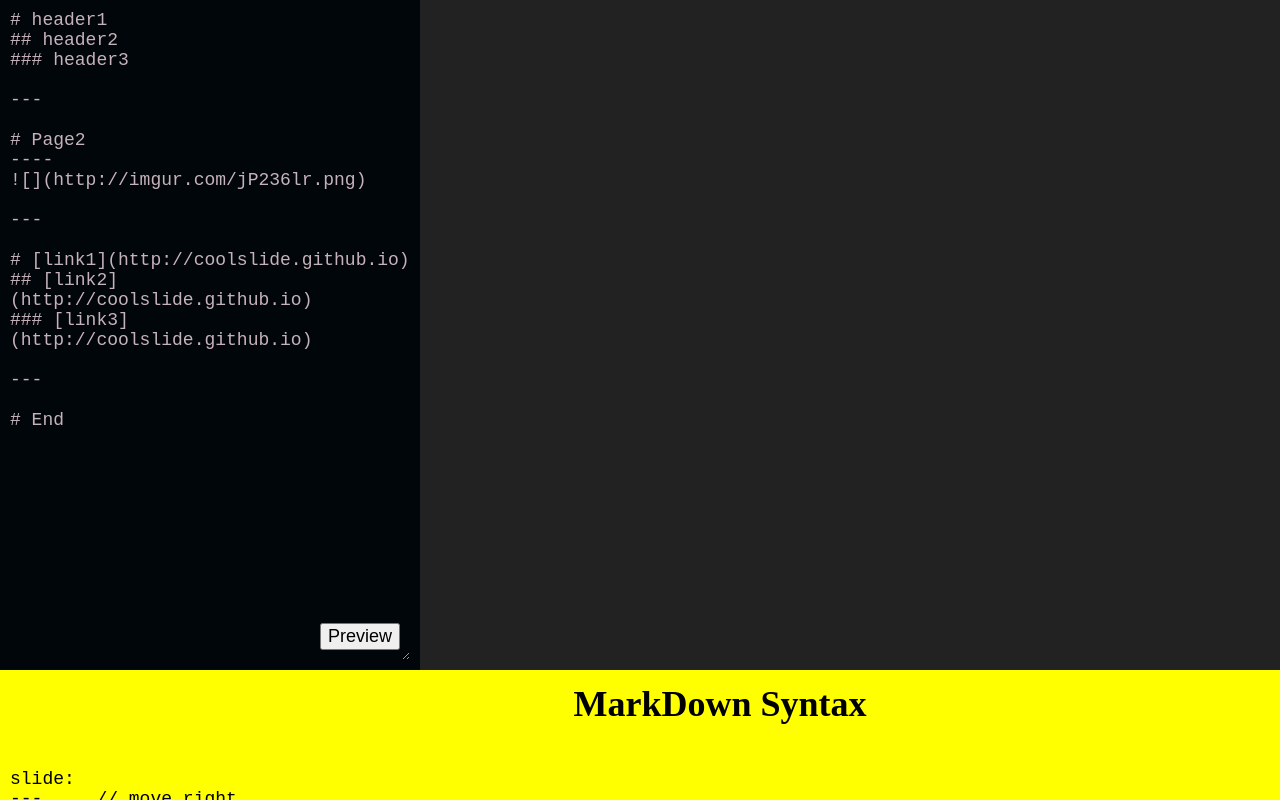
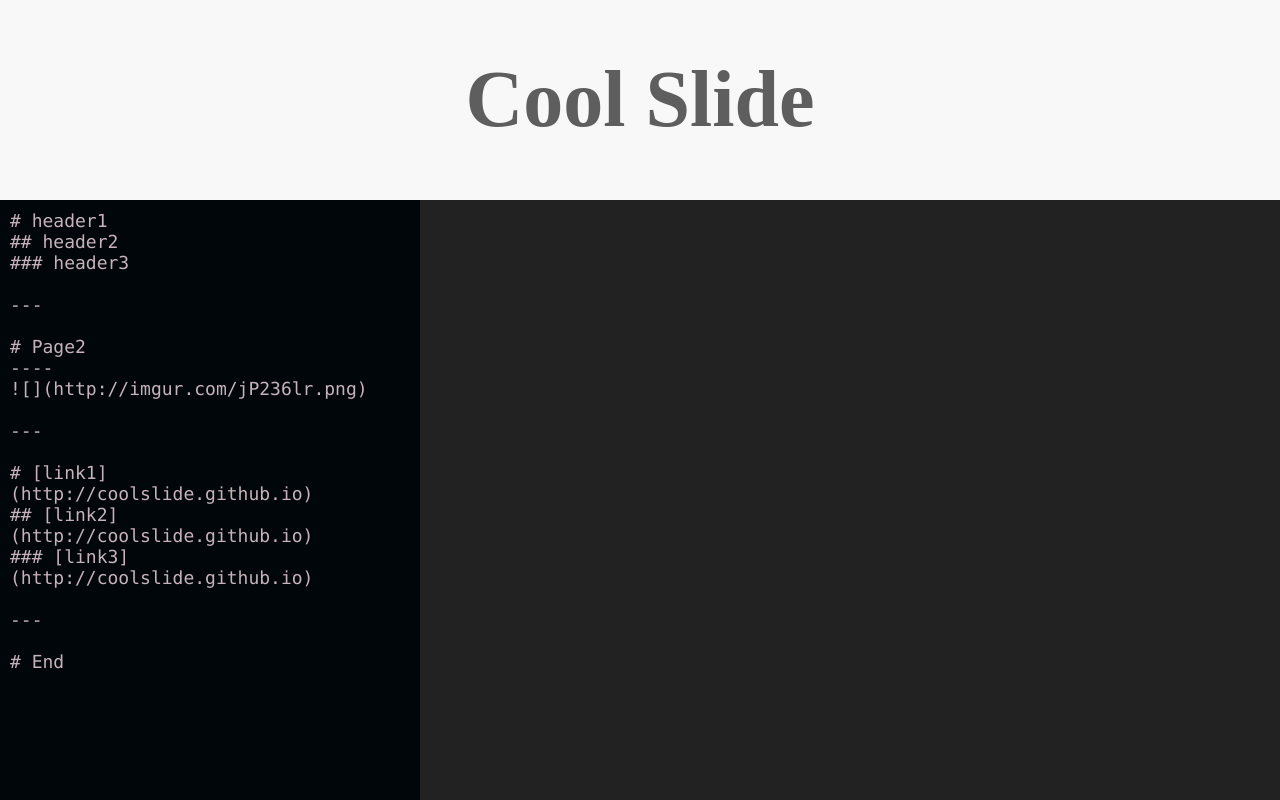
Before and after one commit to CoolSlide/coolslide.github.io, a plain HTML site: page index.html in a window 1280 px wide. Drawn offline with nearby package versions, Linux system fonts and the light colour scheme.

Commit message:
more beautiful UI

```diff
--- a/index.html
+++ b/index.html
@@ -7,6 +7,10 @@
 </head>
 
 <body>
+    <div id="titleDiv">
+        <h1 id="title" align="center"> Cool Slide </h1>
+    </div>
+
     <div id="mdNHTML">
         <div id="mdDiv">
             <textarea id="mdText"></textarea>
--- a/style.css
+++ b/style.css
@@ -1,4 +1,21 @@
+#titleDiv {
+    position: absolute;
+    top: 0px;
+    left: 0px;
+    width: 100%;
+    height: 200px;
+    background-color: #F8F8F8;
+}
+
+#title {
+    color: #5E5E5E;
+    font-size: 80px;
+}
+
 #mdNHTML {
+    position: absolute;
+    top: 200px;
+    left: 0px;
     width: 100%;
     height: 670px;
 }
@@ -21,6 +38,7 @@
     font-size: 18px;
     background-color: #01060A;
     color: #C6B2BA;
+    font-family: Consolas, Monaco;
 }
 
 #mdBtn {
@@ -49,7 +67,7 @@
 
 #useDiv {
     position: absolute;
-    top: 670px;
+    top: 870px;
     left: 0px;
     height: 500px;
     width: 1420px;
```
